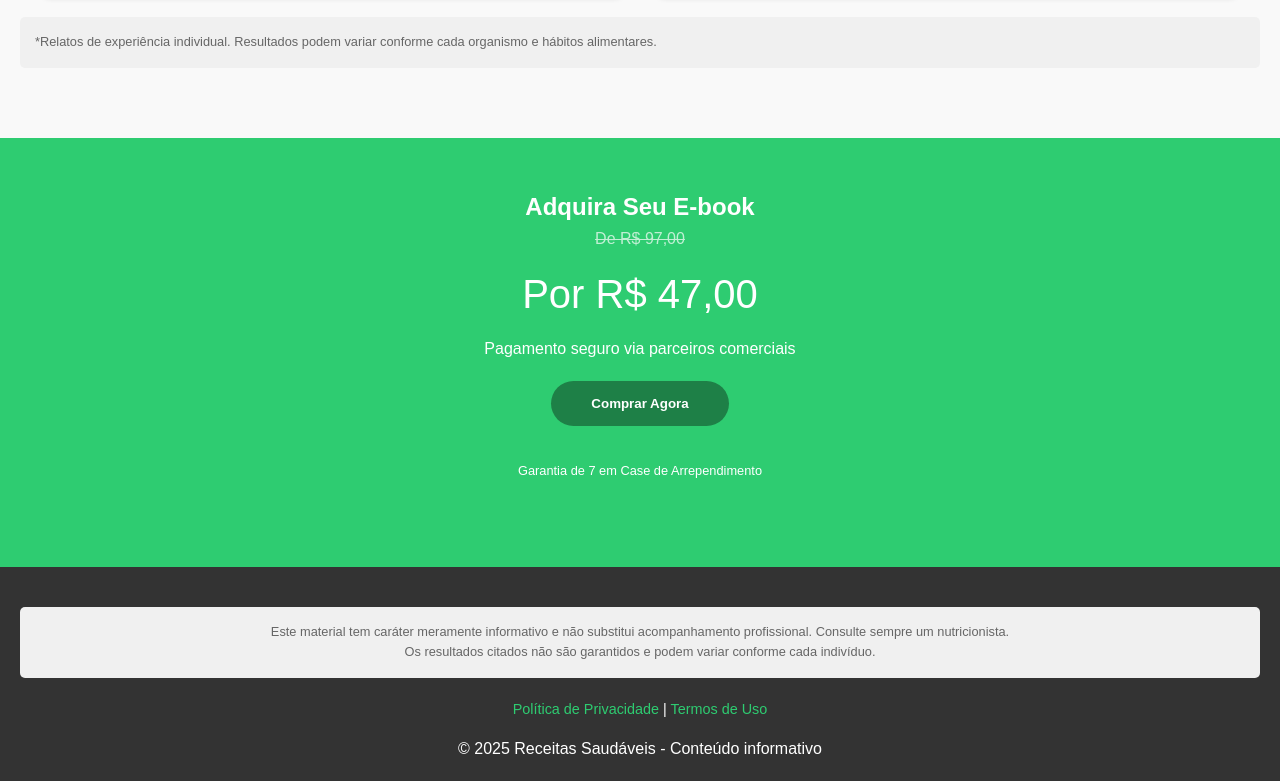
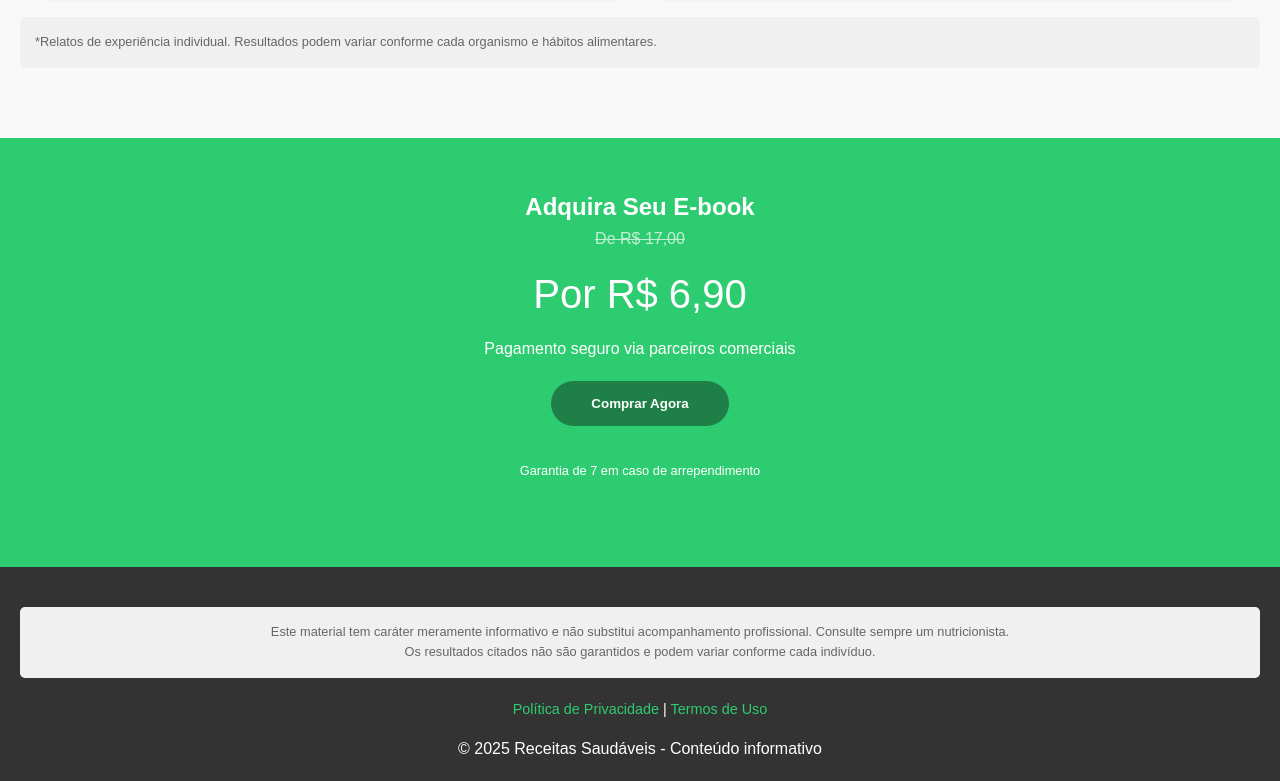
Before and after one commit to Guilherme-dos-Santos-Pineda/Fit, a plain HTML site: page index.html in a window 1280 px wide. Shown: the part 1065-1846 px from the top of the page. Drawn offline with Linux system fonts and the light colour scheme.

Commit message:
Add files via upload

```diff
--- a/index.html
+++ b/index.html
@@ -274,12 +274,12 @@
 
     <section class="price-section" id="offer">
         <h2>Adquira Seu E-book</h2>
-        <div class="original-price">De R$ 97,00</div>
-        <div class="discount-price">Por R$ 47,00</div>
+        <div class="original-price">De R$ 17,00</div>
+        <div class="discount-price">Por R$ 6,90</div>
         <p>Pagamento seguro via parceiros comerciais</p>
         <button class="cta-button-buy" onclick="buyNow()">Comprar Agora</button>
         <div class="disclaimer" style="color: white; background: transparent;">
-            Garantia de 7 em Case de Arrependimento
+            Garantia de 7 em caso de arrependimento
         </div>
     </section>
 
```
